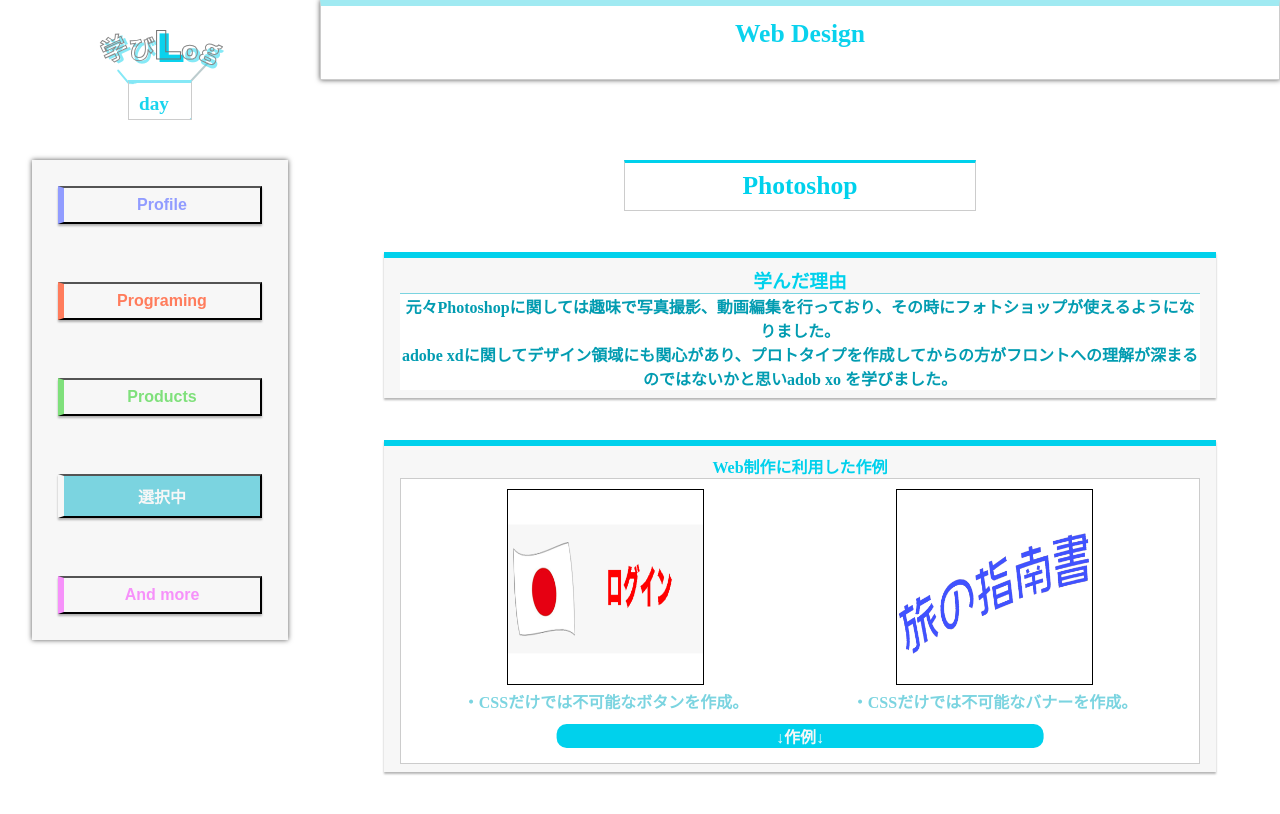
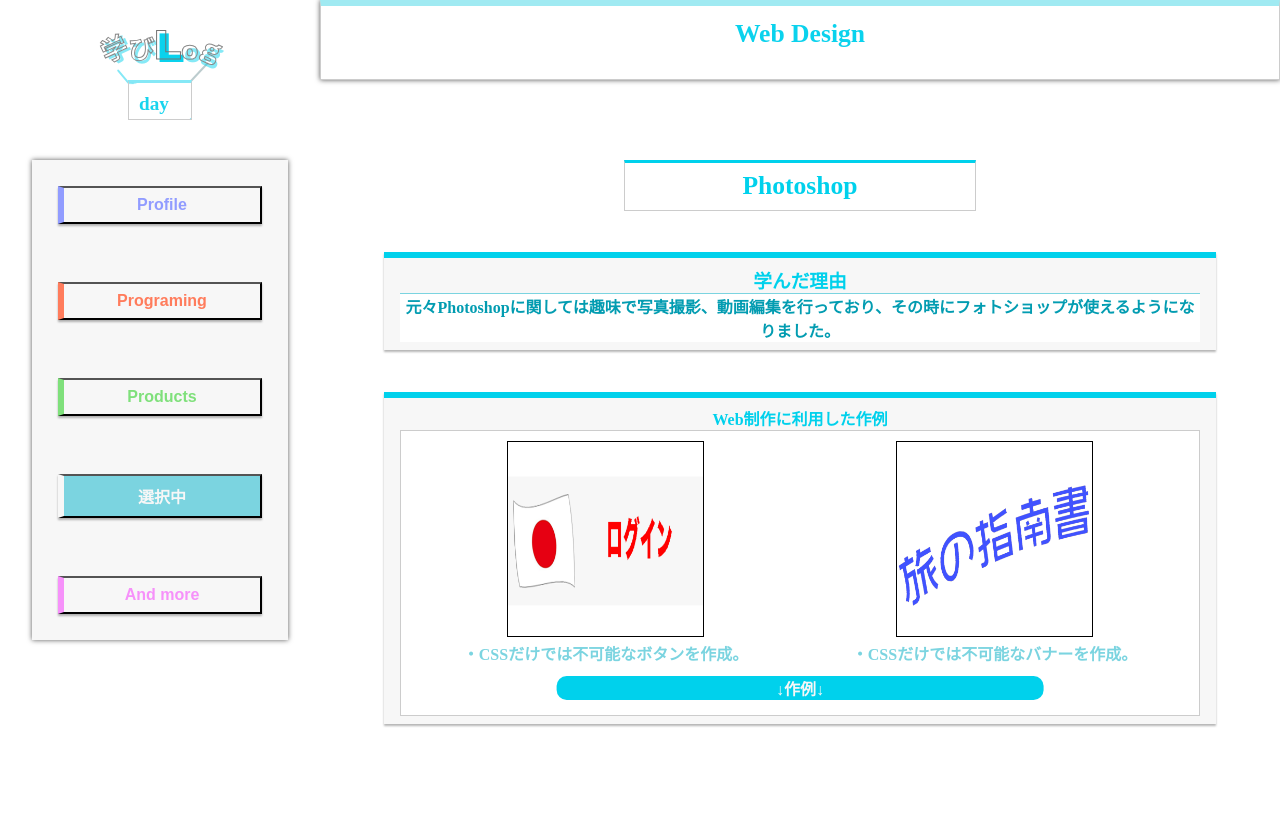
Before and after one commit to katomanzu0923/katomanzu0923_profile, a Vue app: page / in a window 1280 px wide. Both pictures are taken after a click on the button "WebDesign". Built offline with nearby package versions, Linux system fonts and the light colour scheme.

Commit message:
revise a webdesign component

```diff
--- a/src/components/WebDesign.vue
+++ b/src/components/WebDesign.vue
@@ -11,7 +11,6 @@
 				<div class="readmore">
           <div>
             元々Photoshopに関しては趣味で写真撮影、動画編集を行っており、その時にフォトショップが使えるようになりました。<br>
-            adobe xdに関してデザイン領域にも関心があり、プロトタイプを作成してからの方がフロントへの理解が深まるのではないかと思いadob xo を学びました。
           </div>
 				</div>
 			</div>
```
